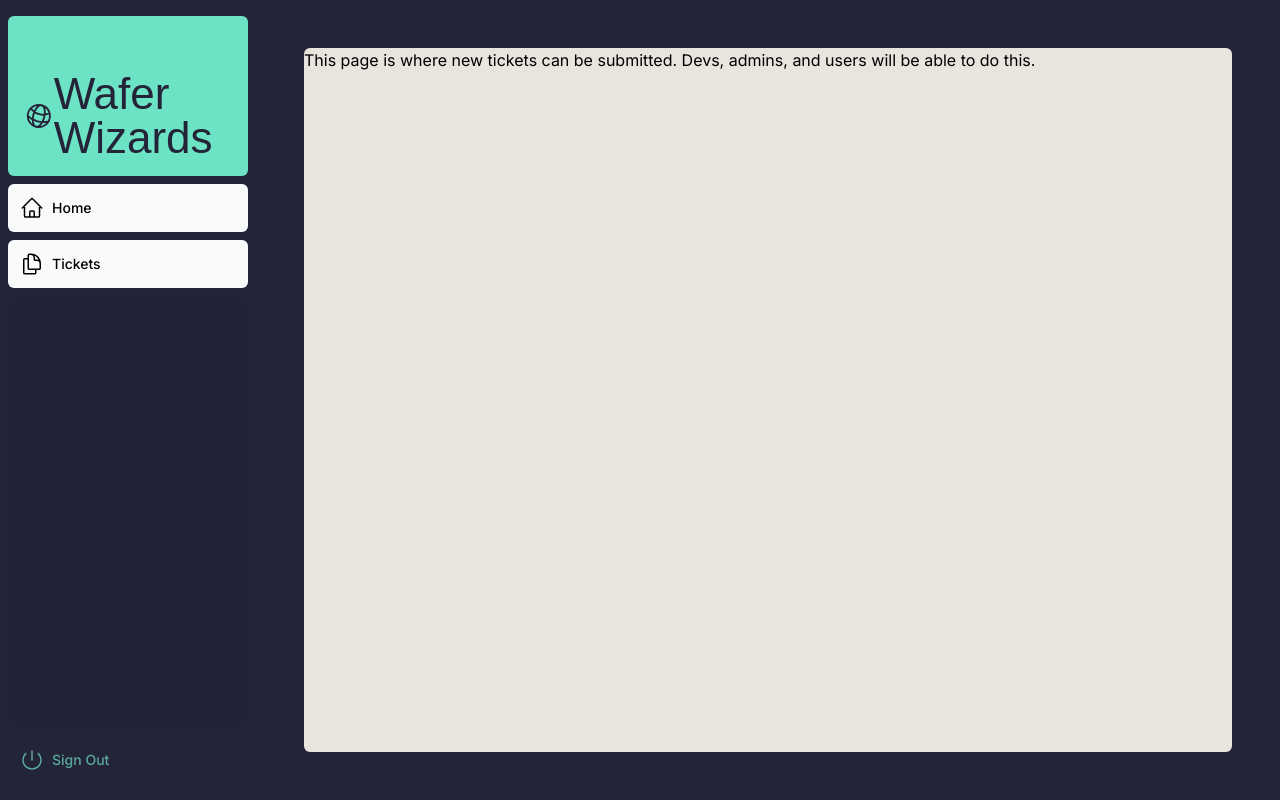
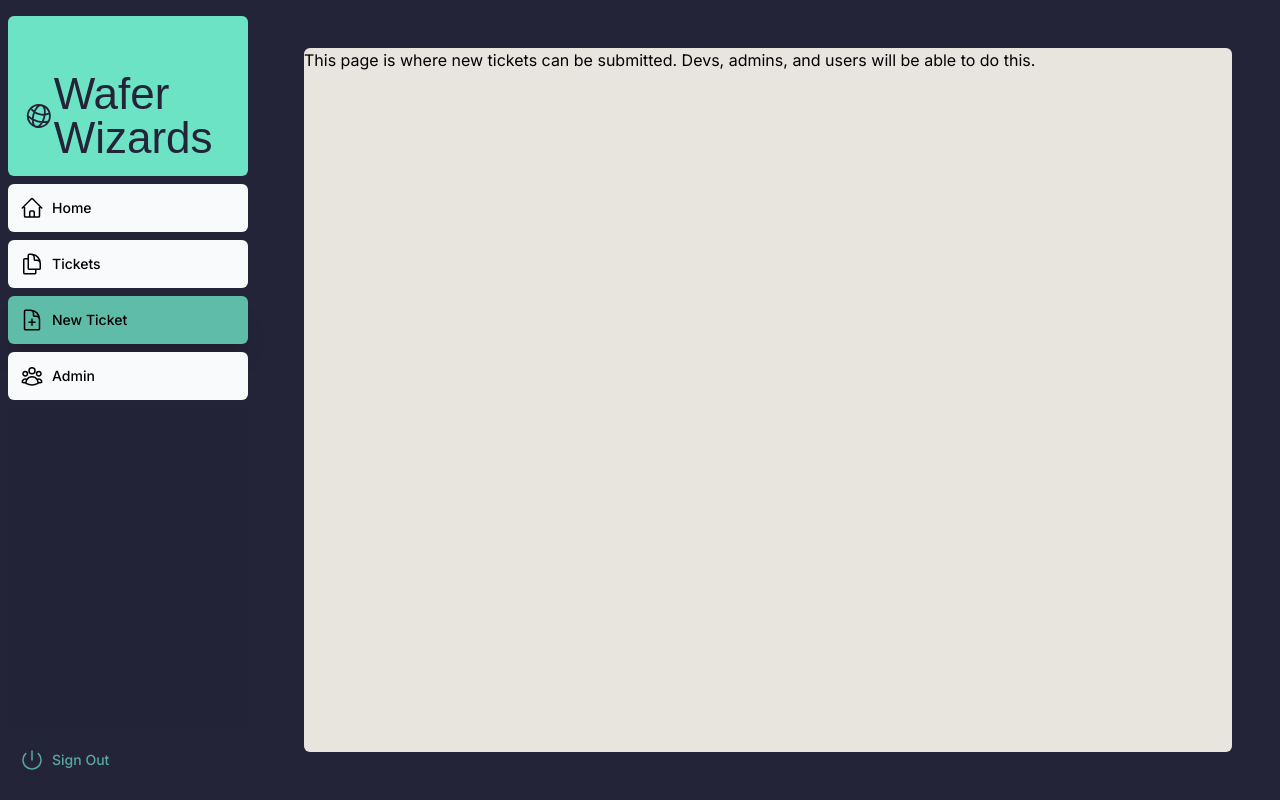
Before and after one commit to Connor-Skudlarek/issue-tracker, a Next.js app: page /dashboard/new-ticket in a window 1280 px wide. Built offline with nearby package versions, Linux system fonts and the light colour scheme; a web font is replaced by a local one.

Commit message:
Add some additional nav-links for new pages, #4

```diff
--- a/app/ui/dashboard/nav-links.tsx
+++ b/app/ui/dashboard/nav-links.tsx
@@ -3,6 +3,8 @@
 import {
   HomeIcon,
   DocumentDuplicateIcon,
+  DocumentPlusIcon,
+  UserGroupIcon,
 } from "@heroicons/react/24/outline";
 import Link from "next/link";
 import { usePathname } from "next/navigation";
@@ -21,6 +23,18 @@ const links = [
     icon: DocumentDuplicateIcon,
     "aria-label": "Tickets Page Link",
   },
+  {
+    name: "New Ticket",
+    href: "/dashboard/new-ticket",
+    icon: DocumentPlusIcon,
+    "aria-label": "New Ticket Page Link",
+  },
+  {
+    name: "Admin",
+    href: "/dashboard/admin",
+    icon: UserGroupIcon,
+    "aria-label": "Admin Page Link",
+  },
 ];
 
 export default function NavLinks() {
@@ -34,10 +48,10 @@ export default function NavLinks() {
             key={link.name}
             href={link.href}
             className={clsx(
-              "flex h-[48px] grow items-center justify-center gap-2 rounded-md bg-gray-50 p-3 text-sm font-medium hover:shadow-xl hover:bg-my-mint/[100%] md:flex-none md:justify-start md:p-2 md:px-3",
+              "flex h-[48px] grow items-center justify-center gap-2 rounded-md bg-gray-50 p-3 text-sm font-medium hover:bg-my-mint/[100%] hover:shadow-xl md:flex-none md:justify-start md:p-2 md:px-3",
               {
                 "bg-my-mint/[80%] shadow-xl": pathname === link.href,
-              }
+              },
             )}
             aria-label={link["aria-label"]}
           >
```
